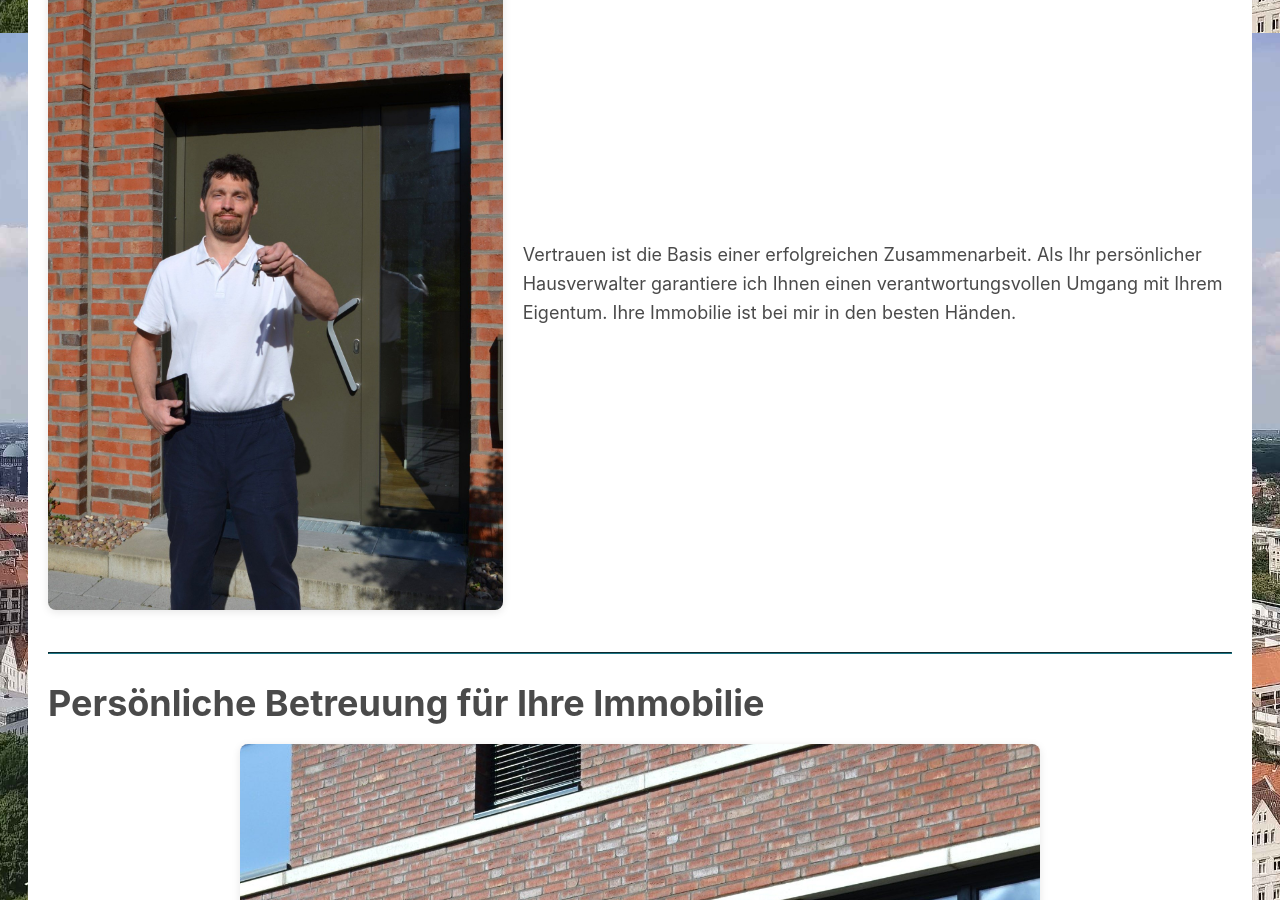
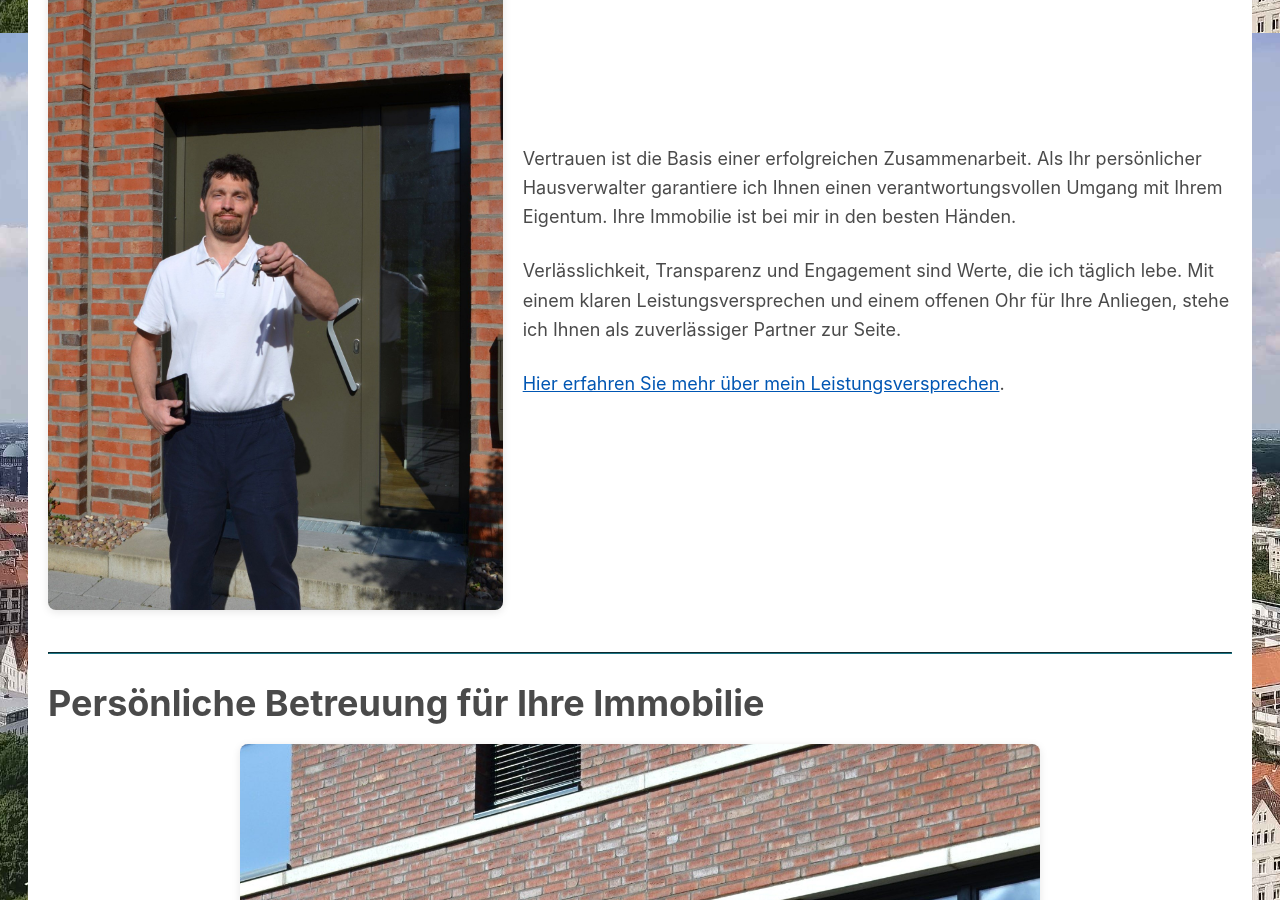
Before and after one commit to marek22k/hausverwaltung, a Jekyll site: the page built from index.md, in a window 1280 px wide and 900 px high, scrolled down 2667 px. Built offline with Jekyll 4.4.1, drawn with Linux system fonts in a browser that asks for light colours.

Commit message:
Update index.md

```diff
--- a/index.md
+++ b/index.md
@@ -99,15 +99,18 @@ sitemap: true
 
   <!-- Text -->
   <div style="flex: 2 1 400px; min-width: 280px;">
-    Vertrauen ist die Basis einer erfolgreichen Zusammenarbeit.
+    <p>Vertrauen ist die Basis einer erfolgreichen Zusammenarbeit.
     Als Ihr persönlicher Hausverwalter garantiere ich Ihnen einen verantwortungsvollen Umgang mit Ihrem Eigentum.
-    Ihre Immobilie ist bei mir in den besten Händen.
+    Ihre Immobilie ist bei mir in den besten Händen.</p>
 
+    <p>Verlässlichkeit, Transparenz und Engagement sind Werte, die ich täglich lebe.
+    Mit einem klaren Leistungsversprechen und einem offenen Ohr für Ihre Anliegen, stehe ich Ihnen als zuverlässiger Partner zur Seite.</p>
 
-
+    <p><a href="/leistungsversprechen" style="color: #0056b3; text-decoration: underline;">Hier erfahren Sie mehr über mein Leistungsversprechen</a>.</p>
   </div>
 
 </div>
+
 
 ---
 
```
